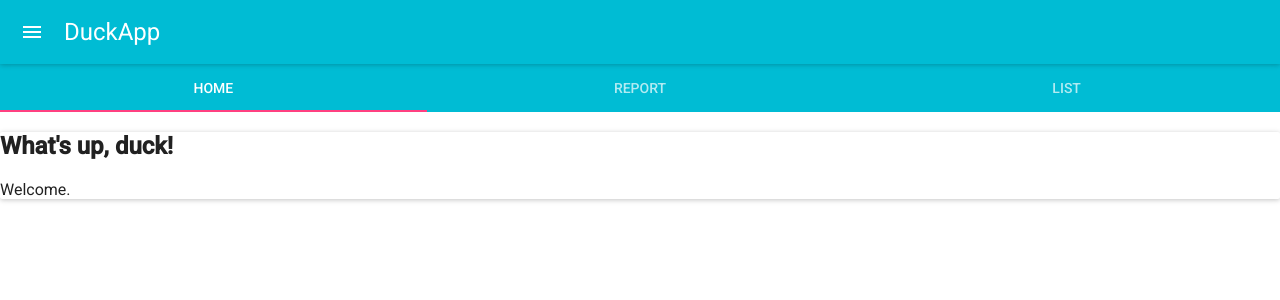
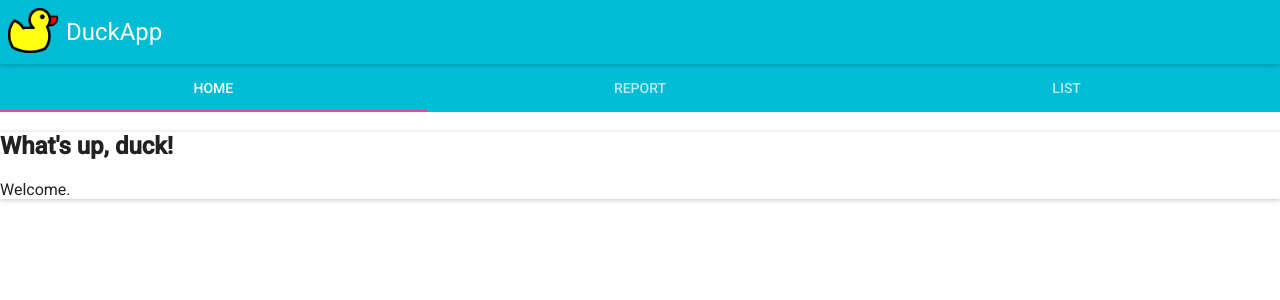
Before and after one commit to hjlammi/duckapp, a React (Create React App) app: page /home in a window 1280 px wide. Shown: the top 300 px of the page. Built offline with nearby package versions, Linux system fonts and the light colour scheme; no server answers; what react-tap-event-plugin would draw is missing.

Commit message:
Add duck image to the AppBar

```diff
--- a/src/App.js
+++ b/src/App.js
@@ -14,6 +14,7 @@ import Report from './Report';
 import List from './List';
 import './App.css';
 import MuiThemeProvider from 'material-ui/styles/MuiThemeProvider';
+import Duck from './img/duck.png';
 
 // Needed for onTouchTap
 // http://stackoverflow.com/a/34015469/988941
@@ -43,7 +44,14 @@ class App extends Component {
         <div>
           <AppBar
             title="DuckApp"
-
+            iconElementLeft={
+               <img
+               src={Duck}
+               style={{
+                  width: "50px",
+                  display: "inline-block"
+                  }}
+               />}
           />
           <Tabs
             value={currentTab}
```
